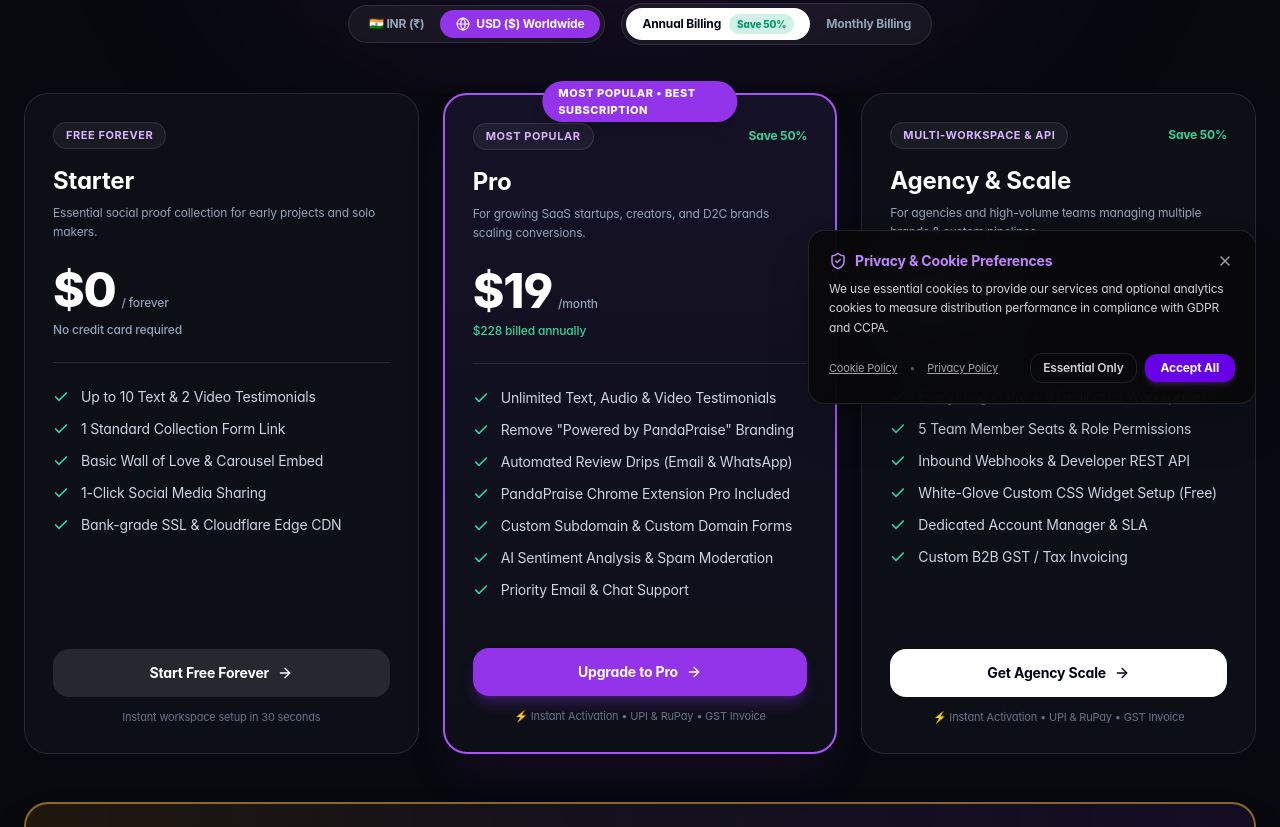
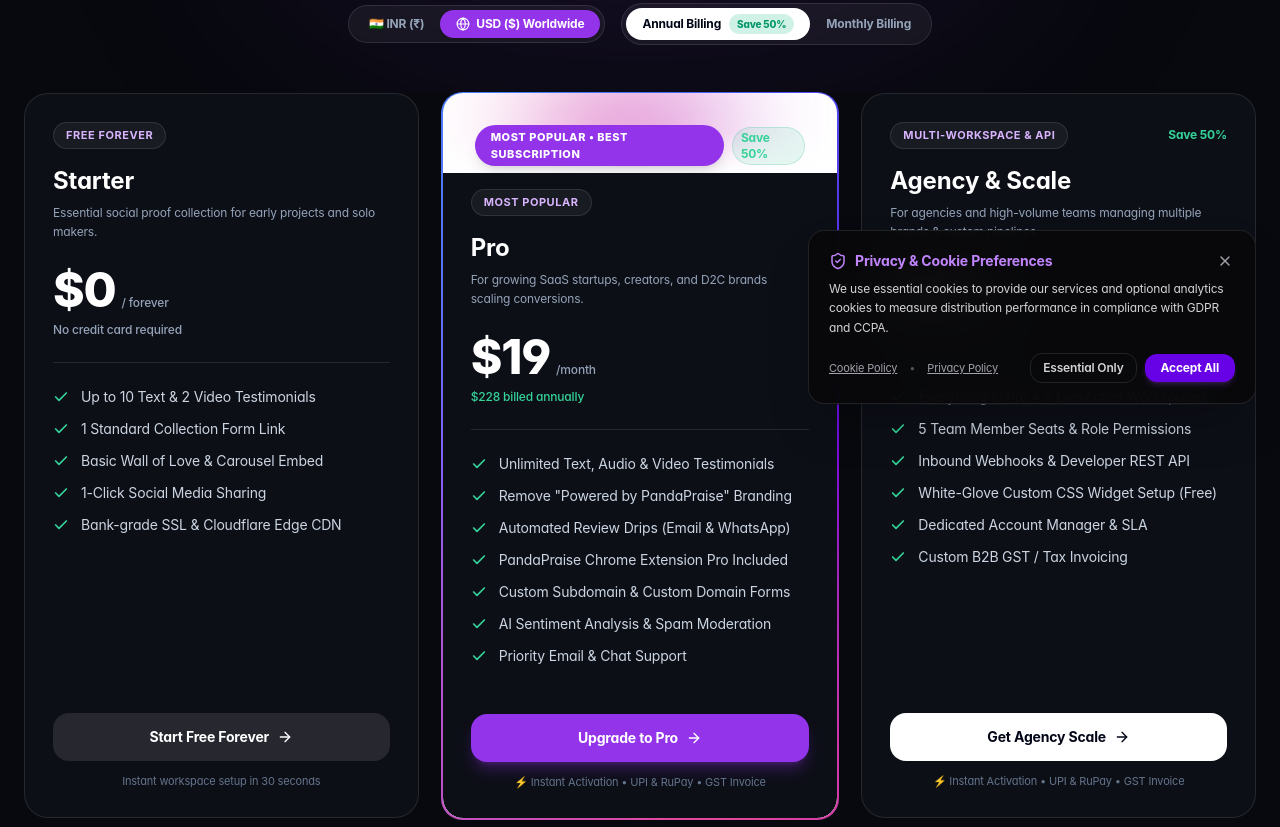
Before and after one commit to greetingsgopal-hub/testimonial-collector-dashboard, a React (Vite) app: page /pricing in a window 1280 px wide. Shown: the part 380-1207 px from the top of the page. Built offline with nearby package versions, Linux system fonts and the light colour scheme; no server answers.

Commit message:
feat(cro): apply animated BlobCard with glowing borders to Pro card, Lifetime pass, and Homepage Hero Showcase

```diff
--- a/src/pages/LandingPage.tsx
+++ b/src/pages/LandingPage.tsx
@@ -20,6 +20,7 @@
 import { FloatingReviewDrawer } from '../components/widgets/FloatingReviewDrawer';
 import { SocialProofToast } from '../components/widgets/SocialProofToast';
 import { MotionAccordion } from '../components/MotionAccordion';
+import { BlobCard } from '../components/ui/BlobCard';
 
 const FAQ_ITEMS = [
   {
@@ -297,6 +298,49 @@
             <span className="flex items-center gap-1.5"><Check className="w-3.5 h-3.5 text-emerald-600" /> Free forever</span>
             <span className="flex items-center gap-1.5"><Check className="w-3.5 h-3.5 text-emerald-600" /> No credit card required</span>
             <span className="flex items-center gap-1.5"><Check className="w-3.5 h-3.5 text-emerald-600" /> 2-minute setup</span>
+          </div>
+
+          {/* Hero Interactive Showcase Powered by BlobCard */}
+          <div className="w-full max-w-lg mx-auto mt-8 text-left">
+            <BlobCard
+              headerHeight={100}
+              lightColors={["#6701e6", "#8b5cf6", "#ec4899", "#3b82f6"]}
+              darkColors={["#4c00b0", "#6701e6", "#7c3aed", "#9333ea"]}
+              glowColors={["#6701e6", "#ec4899", "#8b5cf6", "#3b82f6", "#6701e6"]}
+              header={
+                <div className="flex items-center justify-between">
+                  <div className="inline-flex items-center gap-1.5 px-3 py-1 rounded-full bg-white/90 border border-purple-200 text-[#6701e6] text-xs font-bold shadow-xs">
+                    <span className="w-2 h-2 rounded-full bg-emerald-500 animate-pulse" />
+                    <span>Live Proof Showcase</span>
+                  </div>
+                  <span className="text-[11px] font-semibold text-purple-700 bg-purple-50 px-2.5 py-0.5 rounded-full border border-purple-200">
+                    Auto-Sync
+                  </span>
+                </div>
+              }
+            >
+              <div className="p-5 sm:p-6 bg-white rounded-b-[20px] space-y-3">
+                <div className="flex items-center gap-3">
+                  <div className="w-10 h-10 rounded-full bg-gradient-to-tr from-[#6701e6] to-pink-500 flex items-center justify-center text-white font-bold text-sm shadow-md shrink-0">
+                    🐼
+                  </div>
+                  <div className="flex-1 min-w-0">
+                    <h4 className="font-bold text-gray-950 text-sm truncate">
+                      "Panda Praise skyrocketed our landing page conversions by 31%"
+                    </h4>
+                    <p className="text-xs text-gray-500">
+                      SaaS Founder • Verified Video & Text Testimonial
+                    </p>
+                  </div>
+                </div>
+                <div className="flex items-center justify-between pt-2 border-t border-gray-100 text-xs text-gray-500">
+                  <div className="flex items-center gap-1 text-amber-500 font-bold">
+                    ★★★★★ <span className="text-gray-600 font-semibold ml-1">5.0 Star Proof</span>
+                  </div>
+                  <span className="text-emerald-600 font-bold text-[11px]">Verified in 60s</span>
+                </div>
+              </div>
+            </BlobCard>
           </div>
         </div>
 
--- a/src/pages/PricingPage.tsx
+++ b/src/pages/PricingPage.tsx
@@ -17,6 +17,7 @@
 import { usePageSeo } from '../lib/seo';
 import { useAuth } from '../context/AuthContext';
 import { MotionAccordion } from '../components/MotionAccordion';
+import { BlobCard } from '../components/ui/BlobCard';
 
 declare global {
   interface Window {
@@ -576,22 +577,121 @@
 
             const isBusy = loadingPlan === plan.id;
 
+            if (plan.popular) {
               return (
                 <div
                   key={plan.id}
                   id={`plan-card-${plan.id}`}
-                className={`relative rounded-3xl p-7 flex flex-col justify-between transition-all ${
-                  plan.popular
-                    ? 'bg-gradient-to-b from-[#151126] to-[#0D0F17] border-2 border-purple-500 shadow-2xl shadow-purple-900/20'
-                    : 'bg-[#0D0F17] border border-white/10'
-                }`}
+                  className="relative flex flex-col justify-between transition-all"
                 >
-                {plan.popular && (
-                  <div className="absolute -top-3.5 left-1/2 -translate-x-1/2 px-4 py-1 rounded-full bg-purple-600 text-white text-[11px] font-extrabold tracking-wider uppercase shadow-lg">
+                  <BlobCard
+                    headerHeight={80}
+                    className="h-full flex flex-col"
+                    lightColors={["#6701e6", "#8b5cf6", "#a855f7", "#ec4899"]}
+                    darkColors={["#4c00b0", "#6701e6", "#7c3aed", "#9333ea"]}
+                    glowColors={["#6701e6", "#ec4899", "#8b5cf6", "#3b82f6", "#6701e6"]}
+                    header={
+                      <div className="flex items-center justify-between gap-2">
+                        <div className="px-4 py-1 rounded-full bg-purple-600 text-white text-[11px] font-extrabold tracking-wider uppercase shadow-lg">
                           Most Popular • Best Subscription
                         </div>
+                        {billingCycle === 'annual' && (
+                          <span className="text-xs font-bold text-emerald-400 bg-emerald-500/10 px-2 py-0.5 rounded-full border border-emerald-500/20">
+                            Save 50%
+                          </span>
                         )}
+                      </div>
+                    }
+                  >
+                    <div className="p-7 pt-4 flex flex-col justify-between flex-1 bg-[#0D0F17] rounded-b-[20px]">
+                      <div>
+                        <div className="flex items-center justify-between gap-2">
+                          <span className="px-3 py-1 rounded-full text-[11px] font-bold tracking-wider uppercase bg-white/5 text-purple-300 border border-white/10">
+                            {plan.badge}
+                          </span>
+                        </div>
 
+                        <h2 className="text-2xl font-bold text-white mt-4">{plan.name}</h2>
+                        <p className="text-xs text-slate-400 mt-1.5 min-h-[34px] leading-relaxed">
+                          {plan.description}
+                        </p>
+
+                        <div className="mt-6 pb-6 border-b border-white/10">
+                          <div className="flex items-baseline gap-1.5">
+                            <span className="text-4xl sm:text-5xl font-extrabold text-white tracking-tight">
+                              {formatMoney(displayedMonthly)}
+                            </span>
+                            <span className="text-xs font-medium text-slate-400">
+                              /month
+                            </span>
+                          </div>
+
+                          <p className="text-xs mt-2 font-medium text-slate-400">
+                            {billingCycle === 'annual' ? (
+                              <span className="text-emerald-400">
+                                {currency === 'INR'
+                                  ? `₹${priceObj.annualTotal.toLocaleString('en-IN')} billed annually`
+                                  : `$${priceObj.annualTotal} billed annually`}
+                              </span>
+                            ) : (
+                              'Billed monthly • Cancel anytime'
+                            )}
+                          </p>
+                        </div>
+
+                        <ul className="mt-6 space-y-3 text-xs sm:text-sm text-slate-300">
+                          {plan.features.map((feat, idx) => (
+                            <li key={idx} className="flex items-start gap-3">
+                              <Check className="w-4 h-4 text-emerald-400 shrink-0 mt-0.5 stroke-[2.5]" />
+                              <span>{feat}</span>
+                            </li>
+                          ))}
+                        </ul>
+                      </div>
+
+                      <div className="mt-8 pt-4">
+                        <button
+                          type="button"
+                          id={`btn-checkout-${plan.id}`}
+                          disabled={isBusy}
+                          onClick={() =>
+                            handleRealRazorpayCheckout(
+                              plan.id,
+                              `PandaPraise ${plan.name}`,
+                              checkoutChargeAmount
+                            )
+                          }
+                          className="w-full py-3.5 px-5 rounded-2xl font-bold text-sm flex items-center justify-center gap-2 transition-all cursor-pointer bg-purple-600 hover:bg-purple-500 text-white shadow-lg shadow-purple-600/30"
+                        >
+                          {isBusy ? (
+                            <>
+                              <Loader2 className="w-4 h-4 animate-spin" />
+                              <span>Opening Razorpay...</span>
+                            </>
+                          ) : (
+                            <>
+                              <span>{plan.ctaText}</span>
+                              <ArrowRight className="w-4 h-4" />
+                            </>
+                          )}
+                        </button>
+
+                        <p className="mt-3 text-[11px] text-center text-slate-500">
+                          ⚡ Instant Activation • UPI & RuPay • GST Invoice
+                        </p>
+                      </div>
+                    </div>
+                  </BlobCard>
+                </div>
+              );
+            }
+
+            return (
+              <div
+                key={plan.id}
+                id={`plan-card-${plan.id}`}
+                className="relative rounded-3xl p-7 flex flex-col justify-between transition-all bg-[#0D0F17] border border-white/10"
+              >
                 <div>
                   <div className="flex items-center justify-between gap-2">
                     <span className="px-3 py-1 rounded-full text-[11px] font-bold tracking-wider uppercase bg-white/5 text-purple-300 border border-white/10">
@@ -691,14 +791,22 @@
 
       {/* ================= FOUNDING MEMBER LIFETIME PASS BANNER ================= */}
       <section className="max-w-7xl mx-auto px-6 pb-16">
-        <div id="plan-card-lifetime" className="rounded-3xl bg-gradient-to-r from-amber-500/10 via-[#14111D] to-purple-600/10 border-2 border-amber-400/50 p-7 sm:p-9 shadow-2xl relative overflow-hidden">
-          <div className="flex flex-col lg:flex-row lg:items-center justify-between gap-8">
-            <div className="space-y-3 max-w-2xl">
-              <div className="inline-flex items-center gap-2 px-3 py-1 rounded-full bg-amber-400/15 border border-amber-400/30 text-amber-300 text-xs font-extrabold uppercase tracking-wider">
+        <div id="plan-card-lifetime" className="relative">
+          <BlobCard
+            headerHeight={80}
+            lightColors={["#f59e0b", "#fbbf24", "#d97706", "#ec4899"]}
+            darkColors={["#b45309", "#d97706", "#f59e0b", "#7c3aed"]}
+            glowColors={["#f59e0b", "#fbbf24", "#d97706", "#8b5cf6", "#f59e0b"]}
+            header={
+              <div className="inline-flex items-center gap-2 px-3 py-1 rounded-full bg-amber-400/20 border border-amber-400/40 text-amber-300 text-xs font-extrabold uppercase tracking-wider">
                 <Crown className="w-3.5 h-3.5" />
                 <span>Most Popular • Lifetime Pass • Limited Deal</span>
               </div>
-
+            }
+          >
+            <div className="p-7 sm:p-9 pt-4 bg-[#0D0F17] rounded-b-[20px]">
+              <div className="flex flex-col lg:flex-row lg:items-center justify-between gap-8">
+                <div className="space-y-3 max-w-2xl">
                   <h3 className="text-2xl sm:text-3xl font-extrabold text-white">
                     Founding Member Pass
                   </h3>
@@ -758,6 +866,8 @@
                   </button>
                 </div>
               </div>
+            </div>
+          </BlobCard>
         </div>
       </section>
 
```
Lines whose indentation alone changed are shown as unchanged.
